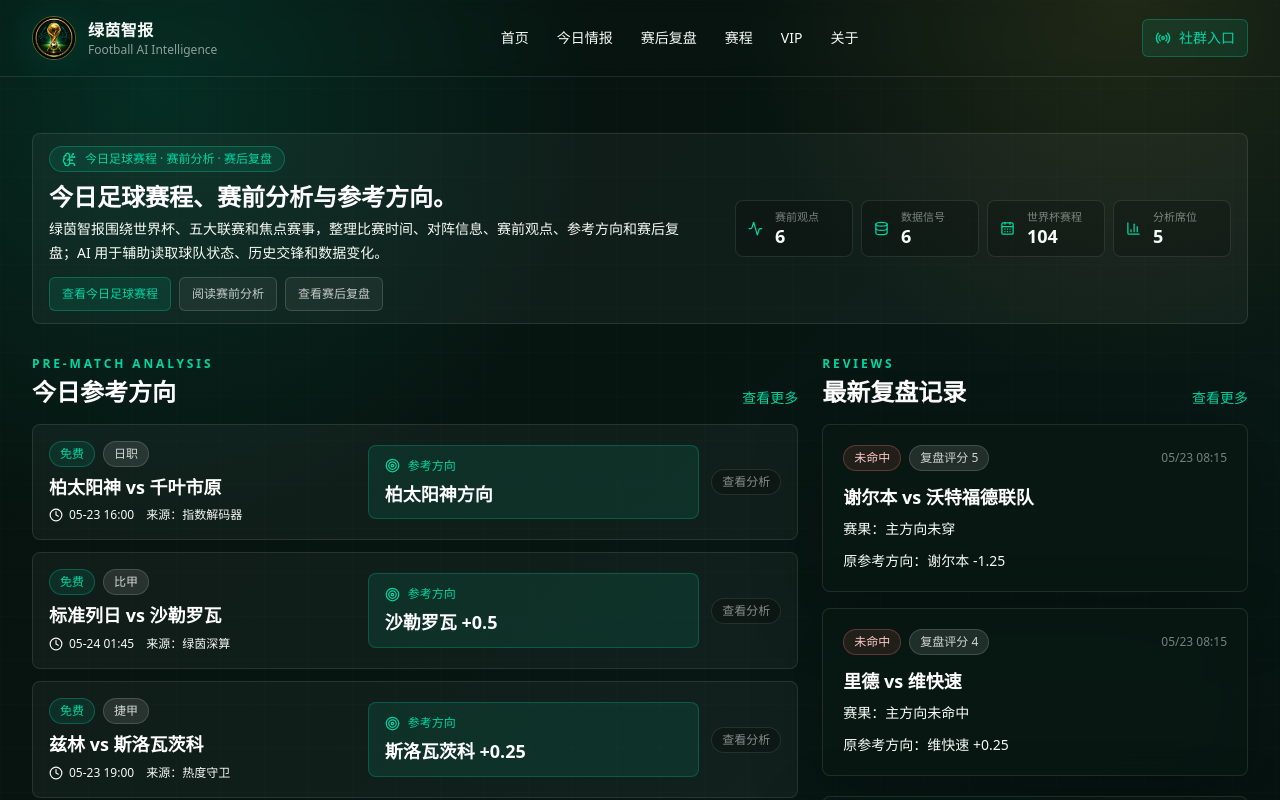
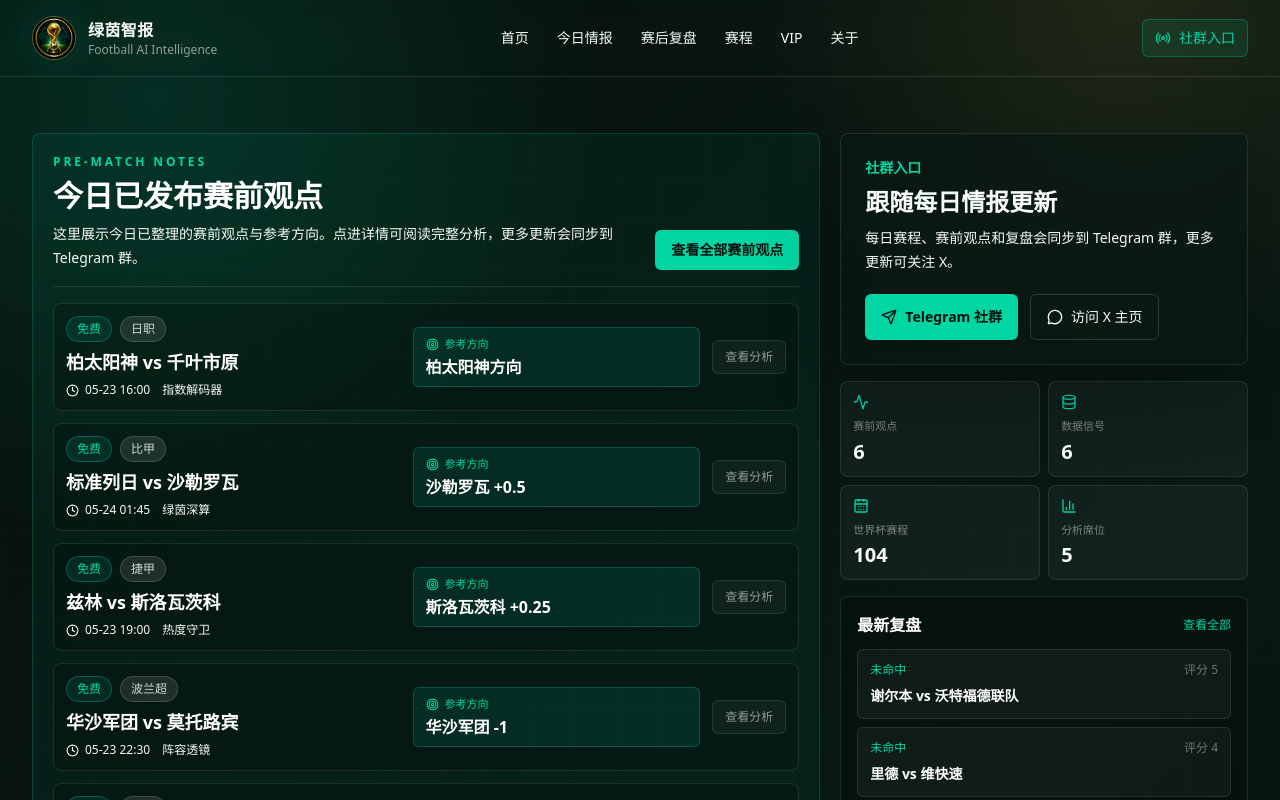
Before and after one commit to currygaovip-oss/football-ai-intel, a Next.js app: page / in a window 1280 px wide. Shown: the top 800 px of the page. Built offline with nearby package versions, Linux system fonts and the light colour scheme.

Commit message:
Refine homepage conversion layout

```diff
--- a/app/page.tsx
+++ b/app/page.tsx
@@ -1,9 +1,8 @@
 import type { Metadata } from "next";
 import Link from "next/link";
-import { Activity, BarChart3, BrainCircuit, CalendarDays, Clock, Database, ShieldCheck, Sparkles, Target } from "lucide-react";
+import { Activity, BarChart3, CalendarDays, Clock, Database, ShieldCheck, Sparkles, Target } from "lucide-react";
 import { Badge } from "@/components/badge";
 import { ModelCard } from "@/components/model-card";
-import { ReviewCard } from "@/components/review-card";
 import { SectionHeading } from "@/components/section-heading";
 import { SeoTopicLinks } from "@/components/seo-topic-links";
 import { SocialCta } from "@/components/social-cta";
@@ -31,6 +30,8 @@ export default function HomePage() {
     "阵容赛程同步观察",
     "赛后复盘回看偏差"
   ];
+  const topPredictions = predictions.slice(0, 5);
+  const latestReviews = reviews.slice(0, 2);
 
   return (
     <div className="space-y-8">
@@ -72,53 +73,30 @@ export default function HomePage() {
           )
         }}
       />
-      <section className="rounded-lg border border-white/10 bg-white/[0.04] px-4 py-3">
-        <div className="flex flex-col gap-3 xl:flex-row xl:items-center xl:justify-between">
-          <div>
-            <div className="inline-flex items-center gap-2 rounded-full border border-turf/30 bg-turf/10 px-3 py-1 text-xs text-turf">
-              <BrainCircuit size={15} /> 今日足球赛程 · 赛前分析 · 赛后复盘
+      <section className="grid gap-5 xl:grid-cols-[1.45fr_0.75fr]">
+        <div className="rounded-lg border border-turf/20 bg-turf/[0.055] p-4 sm:p-5">
+          <div className="flex flex-col gap-3 border-b border-white/10 pb-4 md:flex-row md:items-end md:justify-between">
+            <div>
+              <div className="text-xs font-semibold uppercase tracking-[0.24em] text-turf">Pre-match Notes</div>
+              <h1 className="mt-2 text-2xl font-semibold leading-tight text-white sm:text-3xl">
+                今日已发布赛前观点
+              </h1>
+              <p className="mt-2 max-w-2xl text-sm leading-6 text-white/58">
+                这里展示今日已整理的赛前观点与参考方向。点进详情可阅读完整分析，更多更新会同步到 Telegram 群。
+              </p>
             </div>
-            <h1 className="mt-2 text-xl font-semibold leading-tight text-white sm:text-2xl">
-              今日足球赛程、赛前分析与参考方向。
-            </h1>
-            <p className="mt-1 max-w-3xl text-sm leading-6 text-white/58">
-              绿茵智报围绕世界杯、五大联赛和焦点赛事，整理比赛时间、对阵信息、赛前观点、参考方向和赛后复盘；AI 用于辅助读取球队状态、历史交锋和数据变化。
-            </p>
-            <div className="mt-3 flex flex-wrap gap-2">
-              <Link href="/schedule" className="rounded-md border border-turf/30 bg-turf/10 px-3 py-2 text-xs text-turf hover:bg-turf/15">
-                查看今日足球赛程
-              </Link>
-              <Link href="/today" className="rounded-md border border-white/15 bg-white/5 px-3 py-2 text-xs text-white/75 hover:border-turf/30 hover:text-turf">
-                阅读赛前分析
-              </Link>
-              <Link href="/reviews" className="rounded-md border border-white/15 bg-white/5 px-3 py-2 text-xs text-white/75 hover:border-turf/30 hover:text-turf">
-                查看赛后复盘
-              </Link>
-            </div>
+            <Link href="/today" className="inline-flex shrink-0 rounded-md bg-turf px-4 py-2.5 text-sm font-semibold text-pitch-950">
+              查看全部赛前观点
+            </Link>
           </div>
-          <div className="flex gap-2 overflow-x-auto xl:min-w-[520px] xl:justify-end">
-            {stats.map(({ label, value, Icon }) => (
-              <div key={label} className="flex min-w-[118px] items-center gap-3 rounded-lg border border-white/10 bg-black/20 px-3 py-2">
-                <Icon className="shrink-0 text-turf" size={15} />
-                <div>
-                  <div className="text-[11px] text-white/45">{label}</div>
-                  <div className="text-lg font-semibold leading-tight">{value}</div>
-                </div>
-              </div>
-            ))}
+
+          <div className="mt-4 grid gap-3">
+            {topPredictions.map(({ prediction, model }) => <HeroDirectionCard key={prediction.id} prediction={prediction} model={model} />)}
           </div>
-        </div>
-      </section>
 
-      <section className="grid gap-6 xl:grid-cols-[1.35fr_0.75fr]">
-        <div>
-          <SectionHeading title="今日参考方向" eyebrow="Pre-match Analysis" href="/today" />
-          <div className="grid gap-3">
-            {predictions.slice(0, 4).map(({ prediction, model }) => <HomeDirectionCard key={prediction.id} prediction={prediction} model={model} />)}
-          </div>
           <div className="mt-4 flex flex-wrap gap-2">
             {principles.map((principle) => (
-              <span key={principle} className="inline-flex items-center gap-2 rounded-md border border-white/10 bg-white/5 px-3 py-2 text-xs text-white/62">
+              <span key={principle} className="inline-flex items-center gap-2 rounded-md border border-white/10 bg-black/20 px-3 py-2 text-xs text-white/62">
                 <ShieldCheck size={14} className="text-turf" />
                 {principle}
               </span>
@@ -126,16 +104,51 @@ export default function HomePage() {
           </div>
         </div>
 
-        <aside className="space-y-5">
-          <div>
-            <SectionHeading title="最新复盘记录" eyebrow="Reviews" href="/reviews" />
-            <div className="grid gap-4">
-              {reviews.slice(0, 2).map(({ review, prediction }) => <ReviewCard key={review.id} review={review} prediction={prediction} />)}
+        <aside className="space-y-4">
+          <SocialCta />
+          <div className="grid grid-cols-2 gap-2">
+            {stats.map(({ label, value, Icon }) => (
+              <Link
+                key={label}
+                href={label === "世界杯赛程" ? "/schedule" : label === "赛前观点" ? "/today" : "/about"}
+                className="rounded-lg border border-white/10 bg-white/[0.04] p-3 transition hover:border-turf/30"
+              >
+                <Icon className="text-turf" size={16} />
+                <div className="mt-2 text-[11px] text-white/45">{label}</div>
+                <div className="mt-1 text-xl font-semibold leading-tight">{value}</div>
+              </Link>
+            ))}
+          </div>
+          {latestReviews.length > 0 ? (
+            <div className="rounded-lg border border-white/10 bg-black/20 p-4">
+              <div className="flex items-center justify-between gap-3">
+                <h2 className="text-base font-semibold text-white">最新复盘</h2>
+                <Link href="/reviews" className="text-xs text-turf">查看全部</Link>
+              </div>
+              <div className="mt-3 grid gap-2">
+                {latestReviews.map(({ review, prediction }) => (
+                  <Link key={review.id} href={`/reviews/${review.id}`} className="rounded-md border border-white/10 bg-white/[0.04] p-3 transition hover:border-turf/30">
+                    <div className="flex items-center justify-between gap-2 text-xs">
+                      <span className="text-turf">{review.result_status === "hit" ? "命中" : review.result_status === "half" ? "部分符合" : "未命中"}</span>
+                      <span className="text-white/40">评分 {review.score}</span>
+                    </div>
+                    <div className="mt-2 text-sm font-semibold text-white">{prediction?.matchup}</div>
+                  </Link>
+                ))}
+              </div>
             </div>
-          </div>
-          <SocialCta />
+          ) : null}
         </aside>
       </section>
+
+      {predictions.length > 5 ? (
+        <section>
+          <SectionHeading title="更多赛前分析" eyebrow="Pre-match Analysis" href="/today" />
+          <div className="grid gap-3 md:grid-cols-2">
+            {predictions.slice(5, 9).map(({ prediction, model }) => <HomeDirectionCard key={prediction.id} prediction={prediction} model={model} />)}
+          </div>
+        </section>
+      ) : null}
 
       <section>
         <SectionHeading title="世界杯赛程与比赛时间" eyebrow="Matches" href="/schedule" />
@@ -167,6 +180,42 @@ export default function HomePage() {
 
       <SeoTopicLinks />
     </div>
+  );
+}
+
+function HeroDirectionCard({ prediction, model }: { prediction: Prediction; model?: AiModel }) {
+  const direction = prediction.recommendation.replace(/^模型倾向：/, "").replace(/^参考方向：/, "");
+
+  return (
+    <Link
+      href={`/predictions/${prediction.id}`}
+      className="block rounded-lg border border-white/10 bg-black/20 p-3 transition hover:-translate-y-0.5 hover:border-turf/40"
+    >
+      <div className="grid gap-3 md:grid-cols-[1fr_0.86fr_auto] md:items-center">
+        <div>
+          <div className="mb-1.5 flex flex-wrap items-center gap-2">
+            <Badge tone={prediction.visibility === "vip" ? "gold" : "green"}>{prediction.visibility === "vip" ? "VIP" : "免费"}</Badge>
+            <Badge>{prediction.competition}</Badge>
+          </div>
+          <h2 className="text-base font-semibold leading-snug text-white sm:text-lg">{prediction.matchup}</h2>
+          <div className="mt-1.5 flex flex-wrap gap-x-3 gap-y-1 text-xs text-white/48">
+            <span className="inline-flex items-center gap-1.5"><Clock size={13} />{prediction.kickoff_time_text}</span>
+            {model ? <span>{model.name}</span> : null}
+          </div>
+        </div>
+
+        <div className="rounded-md border border-turf/25 bg-turf/10 px-3 py-2">
+          <div className="flex items-center gap-1.5 text-[11px] text-turf">
+            <Target size={13} /> 参考方向
+          </div>
+          <div className="mt-1 text-base font-semibold leading-snug text-white">{direction}</div>
+        </div>
+
+        <span className="inline-flex justify-center rounded-md border border-white/10 bg-white/[0.04] px-3 py-2 text-xs text-white/55 md:justify-start">
+          查看分析
+        </span>
+      </div>
+    </Link>
   );
 }
 
```
